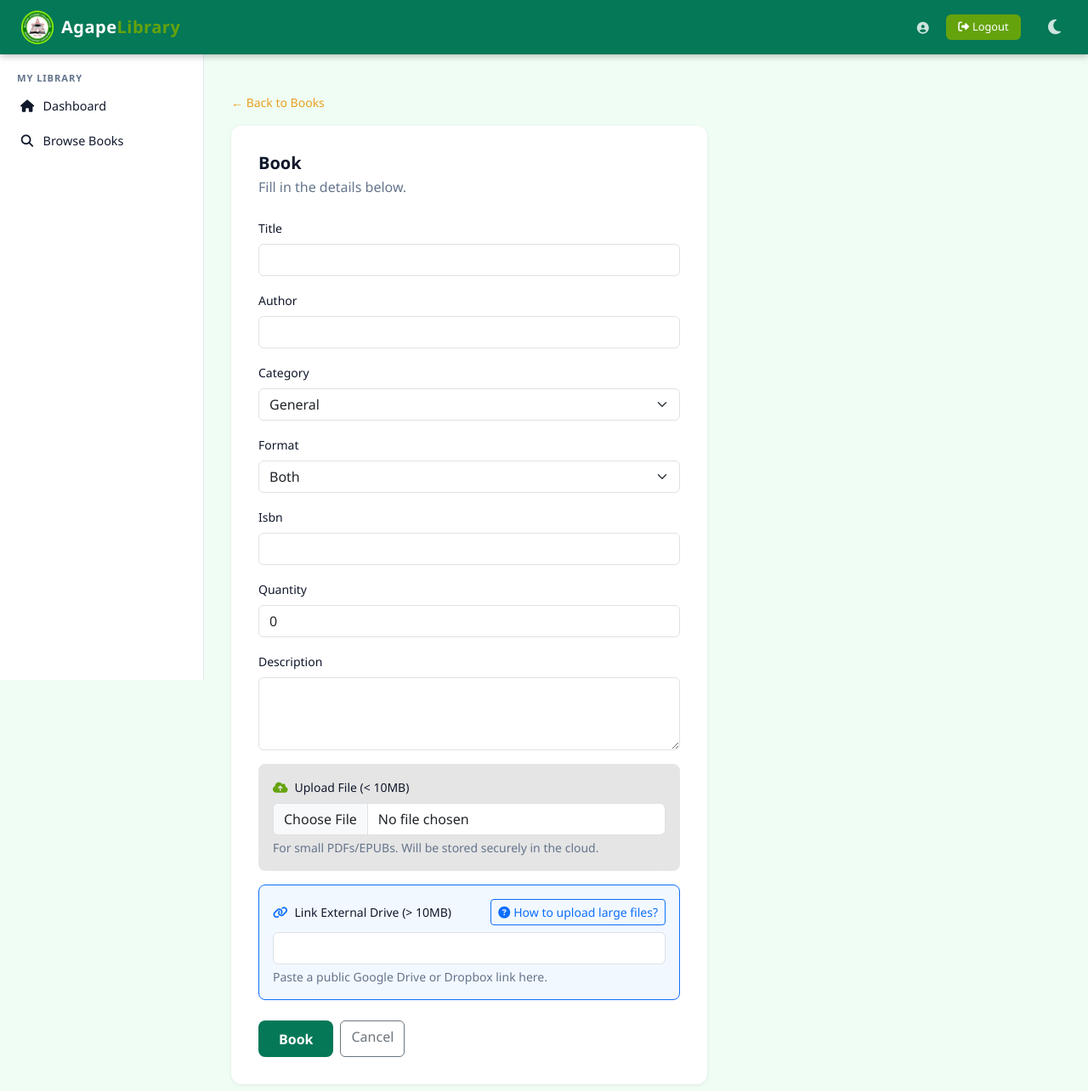
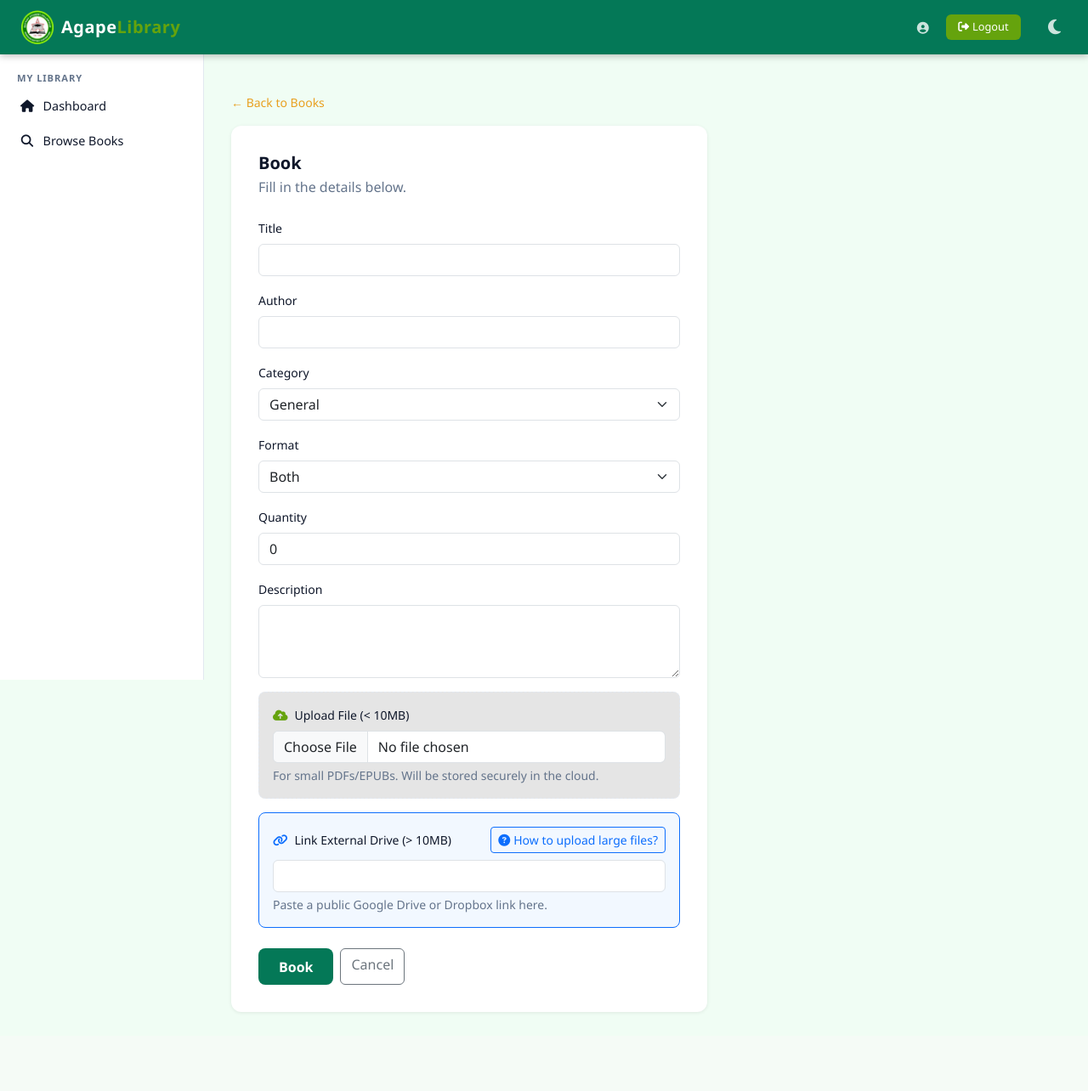
Before and after one commit to lasubsfweb/library-system, a Django app: template library/templates/admin_panel/book_form.html in a window 1280 px wide. Shown: the top 1284 px of the page at 85% size. After the commit the page ends 1193 px from the top, so only its background shows below. Run offline with Django 5.2, Linux system fonts and the light colour scheme; the template is opened without the code that fills it: values that come from a table or form of the project are taken from there, others are empty.

Commit message:
feat: removed ISBN and added dynamic Education categories

```diff
--- a/library/admin.py
+++ b/library/admin.py
@@ -14,8 +14,8 @@ class UserAdmin(BaseUserAdmin):
 
 @admin.register(Book)
 class BookAdmin(admin.ModelAdmin):
-    list_display  = ('title', 'author', 'category', 'isbn', 'quantity')
-    search_fields = ('title', 'author', 'isbn')
+    list_display  = ('title', 'author', 'category', 'quantity')
+    search_fields = ('title', 'author')
     list_filter   = ('category',)
 
 @admin.register(BorrowRecord)
--- a/library/forms.py
+++ b/library/forms.py
@@ -40,7 +40,7 @@ class AdminLoginForm(forms.Form):
 class BookForm(forms.ModelForm):
     class Meta:
         model  = Book
-        fields = ['title', 'author', 'category', 'format', 'isbn', 'quantity', 'description', 'soft_copy', 'external_drive_link']
+        fields = ['title', 'author', 'category', 'format', 'faculty', 'department', 'level', 'quantity', 'description', 'soft_copy', 'external_drive_link']
         widgets = {
             'description': forms.Textarea(attrs={'rows': 3}),
         }
--- a/library/models.py
+++ b/library/models.py
@@ -94,10 +94,10 @@ class User(AbstractBaseUser):
 
 class Book(models.Model):
     CATEGORY_CHOICES = (
-        ('Science', 'Science'), ('Technology', 'Technology'),
-        ('Engineering', 'Engineering'), ('Mathematics', 'Mathematics'),
-        ('Arts', 'Arts'), ('Social Science', 'Social Science'),
-        ('Medicine', 'Medicine'), ('Law', 'Law'), ('General', 'General'),
+        ('Education', 'Education'), ('Finances', 'Finances'),
+        ('Wealth', 'Wealth'), ('Mindset', 'Mindset'),
+        ('Science', 'Science'), ('Arts', 'Arts'),
+        ('Technology', 'Technology'), ('General', 'General'),
     )
 
     FORMAT_CHOICES = (
@@ -110,7 +110,9 @@ class Book(models.Model):
     author      = models.CharField(max_length=100)
     category    = models.CharField(max_length=50, choices=CATEGORY_CHOICES, default='General')
     format      = models.CharField(max_length=20, choices=FORMAT_CHOICES, default='Both')
-    isbn        = models.CharField(max_length=20, unique=True)
+    faculty     = models.CharField(max_length=100, blank=True, null=True)
+    department  = models.CharField(max_length=100, blank=True, null=True)
+    level       = models.CharField(max_length=10, choices=User.LEVEL_CHOICES, blank=True, null=True)
     quantity    = models.PositiveIntegerField(default=0)
     description = models.TextField(blank=True)
     soft_copy   = models.FileField(upload_to='books/soft_copies/', null=True, blank=True)
--- a/library/templates/admin_panel/book_form.html
+++ b/library/templates/admin_panel/book_form.html
@@ -34,7 +34,7 @@
           {% if field.errors %}<div class="text-danger" style="font-size:.82rem;">{{ field.errors.0 }}</div>{% endif %}
         </div>
       {% else %}
-        <div id="group_{{ field.name }}" class="mb-3">
+        <div id="group_{{ field.name }}" class="mb-3 {% if field.name in 'faculty,department,level' %}education-field{% endif %}">
           <label class="form-label">{{ field.label }}</label>
           {{ field }}
           {% if field.errors %}<div class="text-danger" style="font-size:.82rem;">{{ field.errors.0 }}</div>{% endif %}
@@ -79,6 +79,7 @@
     const groupSoftCopy = document.getElementById('group_soft_copy');
     const groupExternalLink = document.getElementById('group_external_drive_link');
     const quantityInput = document.getElementById('id_quantity');
+    const categorySelect = document.getElementById('id_category');
 
     function toggleFields() {
       if (!formatSelect) return;
@@ -99,10 +100,23 @@
       }
     }
 
+    function toggleEducationFields() {
+      if (!categorySelect) return;
+      const isEdu = categorySelect.value === 'Education';
+      document.querySelectorAll('.education-field').forEach(el => {
+        el.style.display = isEdu ? 'block' : 'none';
+      });
+    }
+
     if (formatSelect) {
       formatSelect.addEventListener('change', toggleFields);
       toggleFields();
     }
+
+    if (categorySelect) {
+      categorySelect.addEventListener('change', toggleEducationFields);
+      toggleEducationFields();
+    }
   });
 </script>
 {% endblock %}
--- a/library/templates/admin_panel/manage_books.html
+++ b/library/templates/admin_panel/manage_books.html
@@ -11,7 +11,7 @@
 <div class="table-card p-3 mb-4">
   <form method="get" class="row g-2">
     <div class="col-md-9">
-      <input type="text" name="q" value="{{ q }}" class="form-control" placeholder="Search title, author, ISBN...">
+      <input type="text" name="q" value="{{ q }}" class="form-control" placeholder="Search title or author...">
     </div>
     <div class="col-md-3">
       <button type="submit" class="btn w-100" style="background:var(--primary);color:#fff;font-weight:600;">Search</button>
@@ -22,7 +22,7 @@
 <div class="table-card">
   {% if books %}
   <table class="table table-hover mb-0">
-    <thead><tr><th>#</th><th>Title</th><th>Author</th><th>Category</th><th>ISBN</th><th>Qty</th><th>Available</th><th>Actions</th></tr></thead>
+    <thead><tr><th>#</th><th>Title</th><th>Author</th><th>Category</th><th>Qty</th><th>Available</th><th>Actions</th></tr></thead>
     <tbody>
       {% for book in books %}
       <tr>
@@ -30,7 +30,6 @@
         <td><strong>{{ book.title }}</strong></td>
         <td>{{ book.author }}</td>
         <td><span class="badge bg-secondary">{{ book.category }}</span></td>
-        <td><code>{{ book.isbn }}</code></td>
         <td>{{ book.quantity }}</td>
         <td>
           {% if book.is_available %}
--- a/library/views.py
+++ b/library/views.py
@@ -151,7 +151,7 @@ def browse_books(request):
     category = request.GET.get('category', '')
     books = Book.objects.all()
     if q:
-        books = books.filter(Q(title__icontains=q) | Q(author__icontains=q) | Q(isbn__icontains=q))
+        books = books.filter(Q(title__icontains=q) | Q(author__icontains=q))
     if category:
         books = books.filter(category=category)
     categories = Book.CATEGORY_CHOICES
@@ -252,7 +252,7 @@ def manage_books(request):
     q = request.GET.get('q', '')
     books = Book.objects.all()
     if q:
-        books = books.filter(Q(title__icontains=q) | Q(author__icontains=q) | Q(isbn__icontains=q))
+        books = books.filter(Q(title__icontains=q) | Q(author__icontains=q))
     ctx = {'books': books, 'q': q, 'user': request.current_user}
     return render(request, 'admin_panel/manage_books.html', ctx)
 
```
Also changed, not shown: library/templates/library/browse_books.html (+10 -2 lines), library/migrations/0006_remove_book_isbn_book_department_book_faculty_and_more.py (added).
